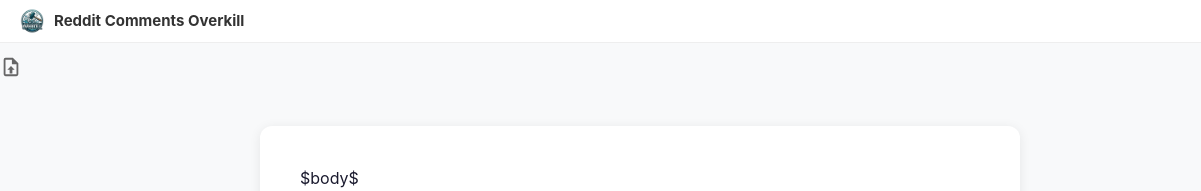
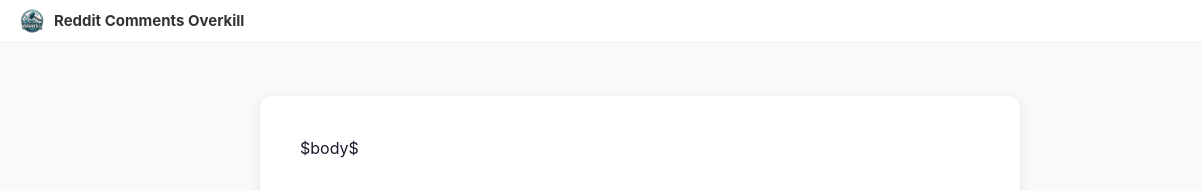
Before and after one commit to xpufx/reddit-comments-overkill, a plain HTML site: page src/template.html in a window 1280 px wide. Shown: the top 191 px of the page, 0-1201 px from the left. Drawn offline with Linux system fonts and the light colour scheme; files whose address does not match are found by name.

Commit message:
remove stray duplicate script icon

```diff
--- a/src/template.html
+++ b/src/template.html
@@ -108,9 +108,6 @@
     </a>
   </div>
 </div>
-    <svg height="22" viewBox="0 0 24 24" fill="#666"><path d="M14 2H6a2 2 0 0 0-2 2v16a2 2 0 0 0 2 2h12a2 2 0 0 0 2-2V8l-6-6zM6 20V4h7v5h5v11H6z"/><path d="M12 11l-4 4h2.5v4h3v-4H16l-4-4z"/></svg>
-  </a>
-</div>
 <div class="container">
 <div class="card">
 $body$
```
